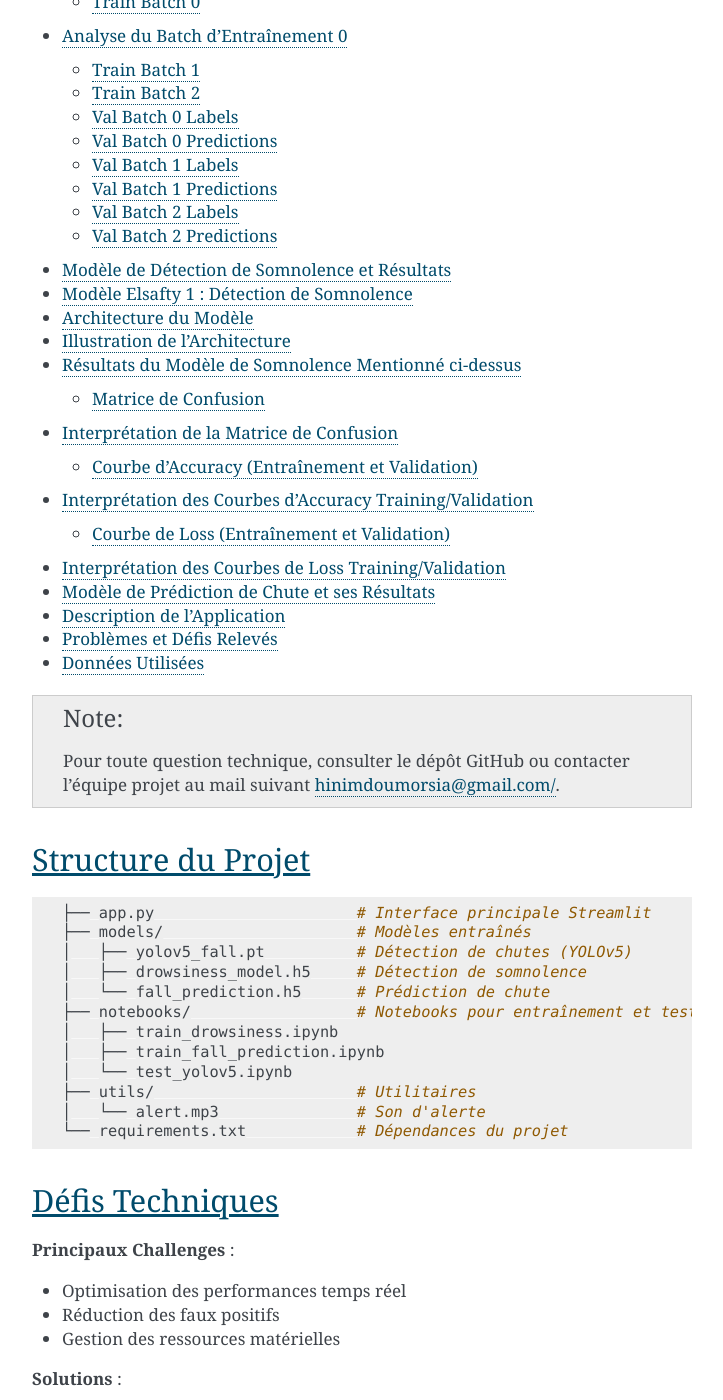
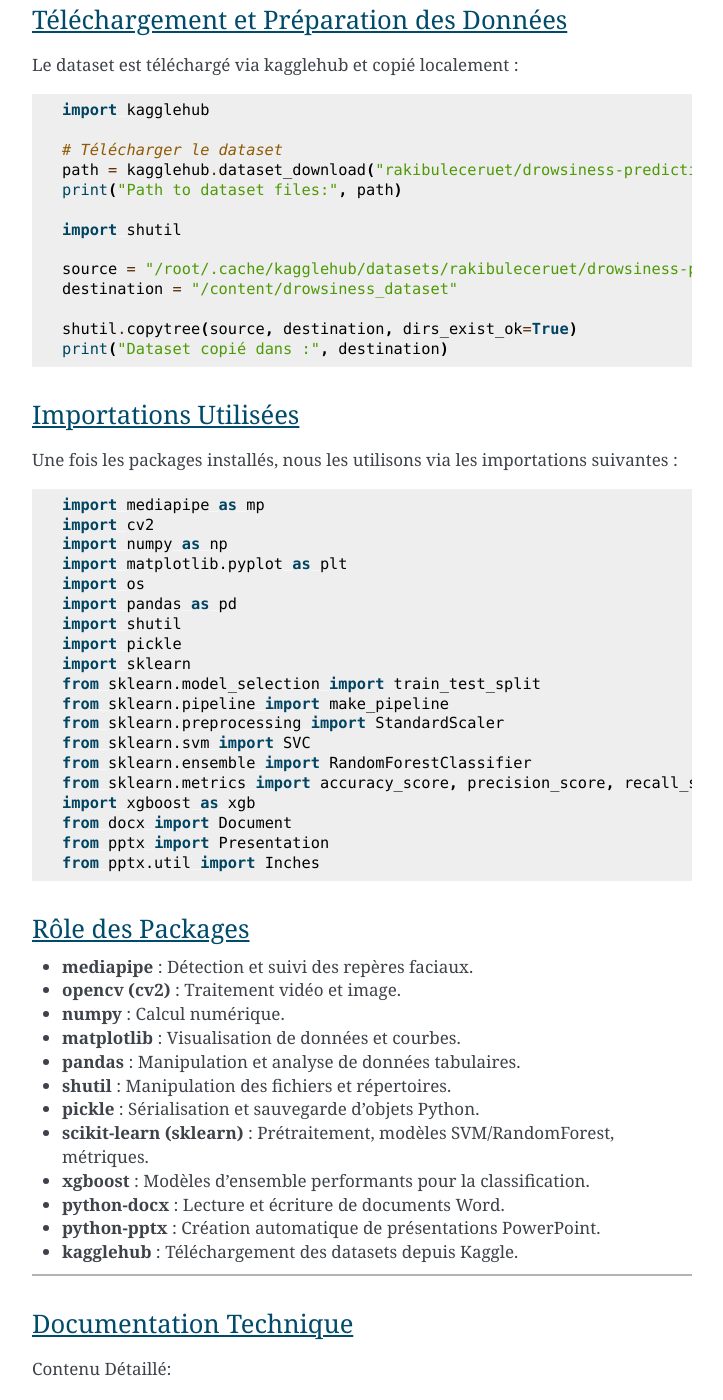
Before and after one commit to SouleymaneDiallo04/Syst-me-de-Surveillance-de-la-posture, a Sphinx documentation site: the page built from docs/source/index.rst, in a window 1280 px wide and 1400 px high, scrolled down 2865 px. Shown: the whole window, without its empty margins (388-1111 px from the left). Built offline with Sphinx 7.4.7, drawn with Linux system fonts in a browser that asks for light colours; some of the changed text lies outside the part shown.

Commit message:
Mise à jour des docstrings et du code

```diff
--- a/docs/source/index.rst
+++ b/docs/source/index.rst
@@ -115,6 +115,87 @@
 Instalations des Packages
 -------------------------
 
+Installation des Packages Essentiels
+====================================
+
+**modèle de détection de somnolence**
+-------------------------------------
+Les installations suivantes sont cruciales pour assurer le bon fonctionnement du **modèle de détection de somnolence**. Elles couvrent la récupération des données, le traitement d’image, l’analyse statistique et les modèles machine learning.
+
+Installation Globale
+---------------------
+
+Pour installer tous les packages nécessaires, vous pouvez exécuter :
+
+.. code-block:: bash
+
+   pip uninstall -y mediapipe
+   pip install mediapipe==0.10.7 opencv-python numpy matplotlib pandas scikit-learn xgboost python-docx python-pptx kagglehub
+
+Téléchargement et Préparation des Données
+-----------------------------------------
+
+Le dataset est téléchargé via kagglehub et copié localement :
+
+.. code-block:: python
+
+   import kagglehub
+
+   # Télécharger le dataset
+   path = kagglehub.dataset_download("rakibuleceruet/drowsiness-prediction-dataset")
+   print("Path to dataset files:", path)
+
+   import shutil
+
+   source = "/root/.cache/kagglehub/datasets/rakibuleceruet/drowsiness-prediction-dataset/versions/1"
+   destination = "/content/drowsiness_dataset"
+
+   shutil.copytree(source, destination, dirs_exist_ok=True)
+   print("Dataset copié dans :", destination)
+
+Importations Utilisées
+------------------------
+
+Une fois les packages installés, nous les utilisons via les importations suivantes :
+
+.. code-block:: python
+
+   import mediapipe as mp
+   import cv2
+   import numpy as np
+   import matplotlib.pyplot as plt
+   import os
+   import pandas as pd
+   import shutil
+   import pickle
+   import sklearn
+   from sklearn.model_selection import train_test_split
+   from sklearn.pipeline import make_pipeline
+   from sklearn.preprocessing import StandardScaler
+   from sklearn.svm import SVC
+   from sklearn.ensemble import RandomForestClassifier
+   from sklearn.metrics import accuracy_score, precision_score, recall_score, f1_score, roc_curve, roc_auc_score, precision_recall_curve, classification_report, confusion_matrix
+   import xgboost as xgb
+   from docx import Document
+   from pptx import Presentation
+   from pptx.util import Inches
+
+Rôle des Packages
+------------------
+
+- **mediapipe** : Détection et suivi des repères faciaux.
+- **opencv (cv2)** : Traitement vidéo et image.
+- **numpy** : Calcul numérique.
+- **matplotlib** : Visualisation de données et courbes.
+- **pandas** : Manipulation et analyse de données tabulaires.
+- **shutil** : Manipulation des fichiers et répertoires.
+- **pickle** : Sérialisation et sauvegarde d’objets Python.
+- **scikit-learn (sklearn)** : Prétraitement, modèles SVM/RandomForest, métriques.
+- **xgboost** : Modèles d’ensemble performants pour la classification.
+- **python-docx** : Lecture et écriture de documents Word.
+- **python-pptx** : Création automatique de présentations PowerPoint.
+- **kagglehub** : Téléchargement des datasets depuis Kaggle.
+
 
 
 ----
```
